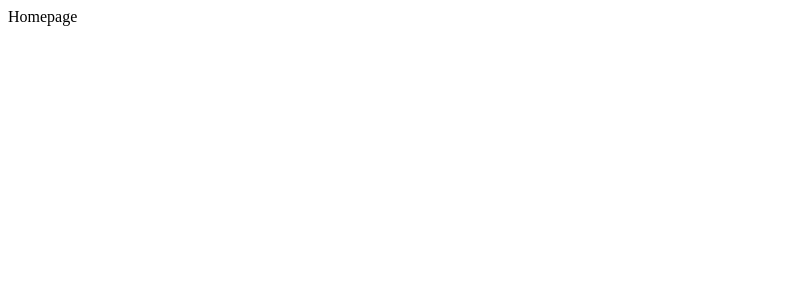
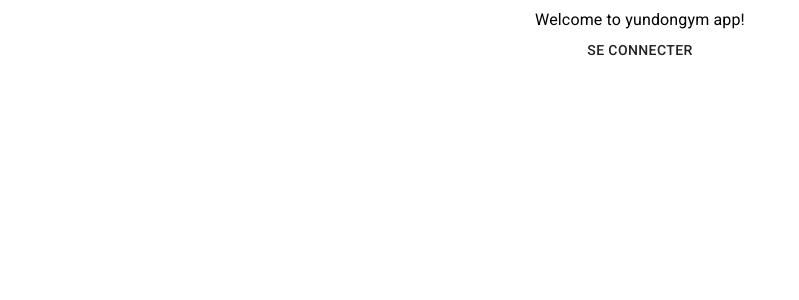
Before and after one commit to Tzunhei/yundongym-client, a React (Create React App) app: page / in a window 1280 px wide. Shown: the top 300 px of the page, without its empty margins (0-799 px from the left). Built offline with nearby package versions, Linux system fonts and the light colour scheme.

Commit message:
feat(Home): add login btn & welcome text

```diff
--- a/src/screens/Home.js
+++ b/src/screens/Home.js
@@ -1,7 +1,19 @@
 import React from 'react';
+import { Typography, Button, Box, Container } from '@material-ui/core';
 
 const Home = () => {
-  return <div>Homepage</div>;
+  return (
+    <Container>
+      <Box
+        display='flex'
+        flexDirection='column'
+        justifyContent='center'
+        alignItems='center'>
+        <Typography>Welcome to yundongym app!</Typography>
+        <Button>Se connecter</Button>
+      </Box>
+    </Container>
+  );
 };
 
 export default Home;
```
Also changed, not shown: 1 other file (tests, documents, lock files or other folders).
